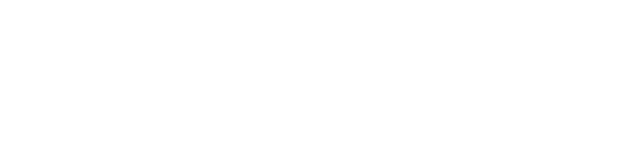
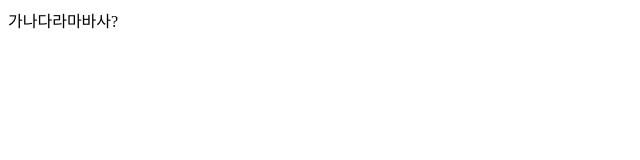
Before and after one commit to hr082022-rgb/my_project, a plain HTML site: page index.html in a window 1280 px wide. Shown: the whole page, without its empty margins (0-640 px from the left). Drawn offline with Linux system fonts and the light colour scheme.

Commit message:
수정 2

```diff
--- a/index.html
+++ b/index.html
@@ -6,5 +6,6 @@
     <title>Document</title>
 </head>
 <body>
+    가나다라마바사?
 </body>
 </html>
```
